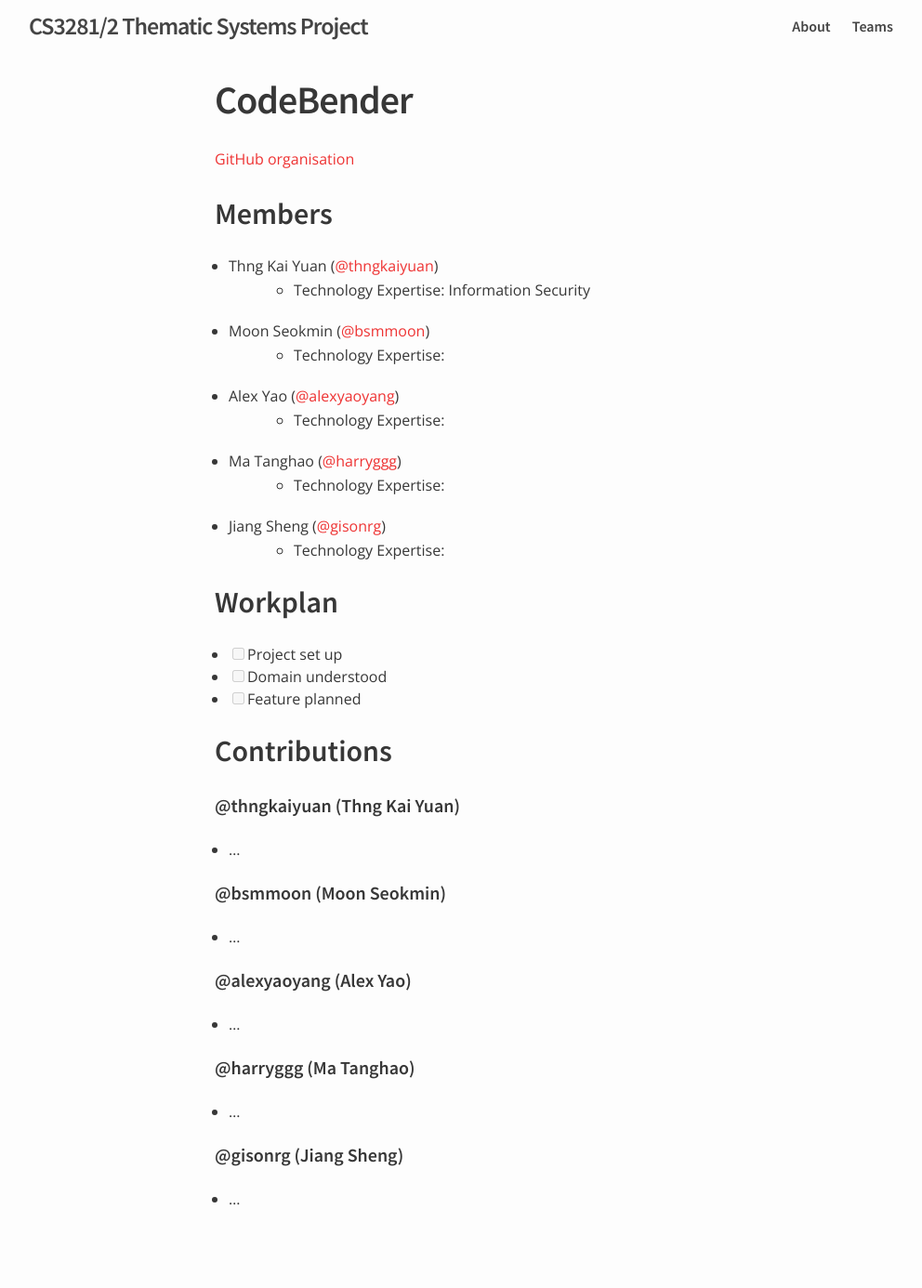
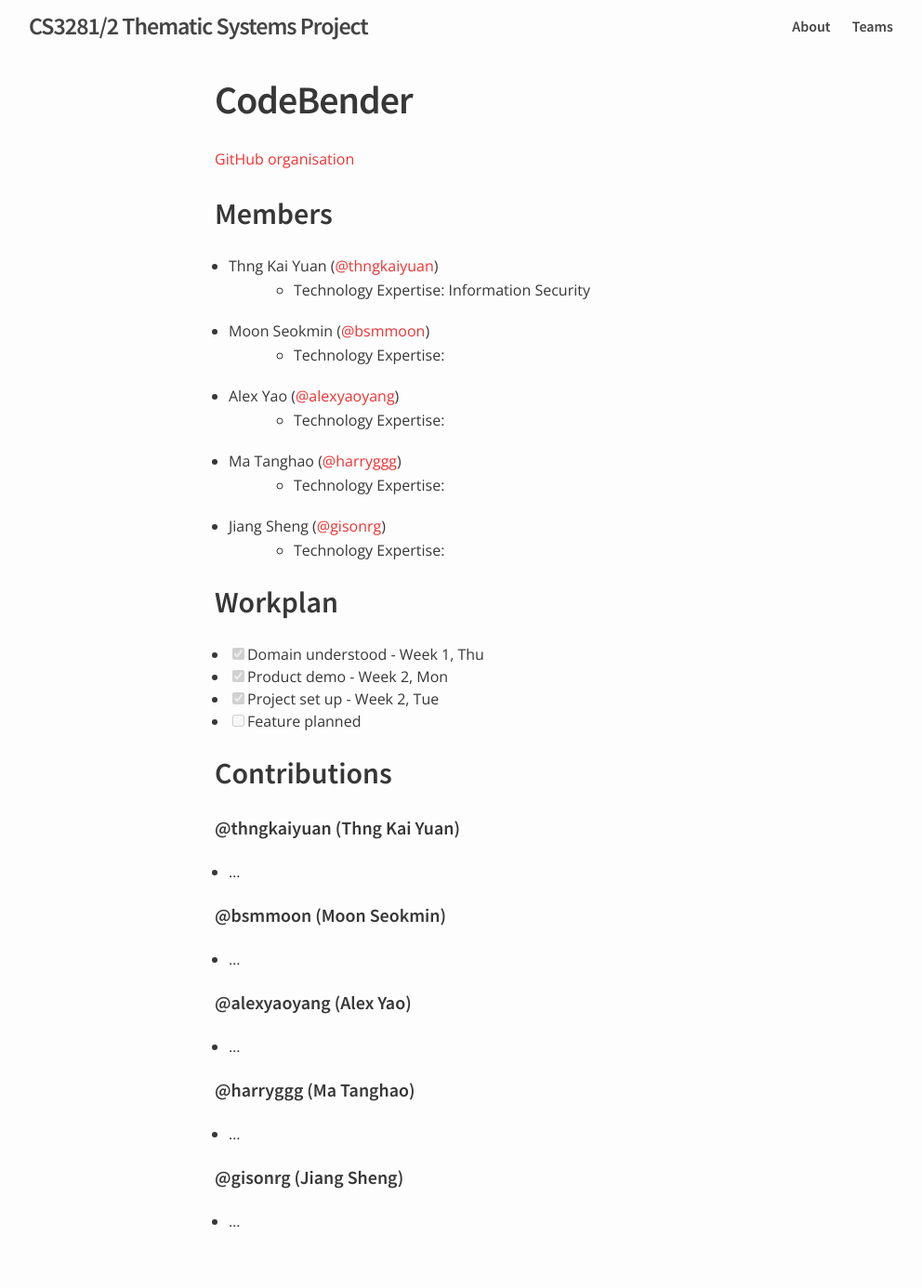
Before and after one commit to nus-oss/cs3281-AY1516S2-website, a Jekyll site: the page built from teams/codebender.md, in a window 1280 px wide. Shown: the whole page at 93% size, without its empty margins (139-1131 px from the left). Built offline with Jekyll 4.4.1, drawn with Linux system fonts in a browser that asks for light colours; before the commit the page ends 1362 px from its top, so only the background shows below that.

Commit message:
Update team CodeBender's workplan

```diff
--- a/teams/codebender.md
+++ b/teams/codebender.md
@@ -19,8 +19,9 @@
 
 ## Workplan
 
-* [ ] Project set up
-* [ ] Domain understood
+* [x] Domain understood - Week 1, Thu
+* [x] Product demo - Week 2, Mon
+* [x] Project set up - Week 2, Tue
 * [ ] Feature planned
 
 ## Contributions
```
